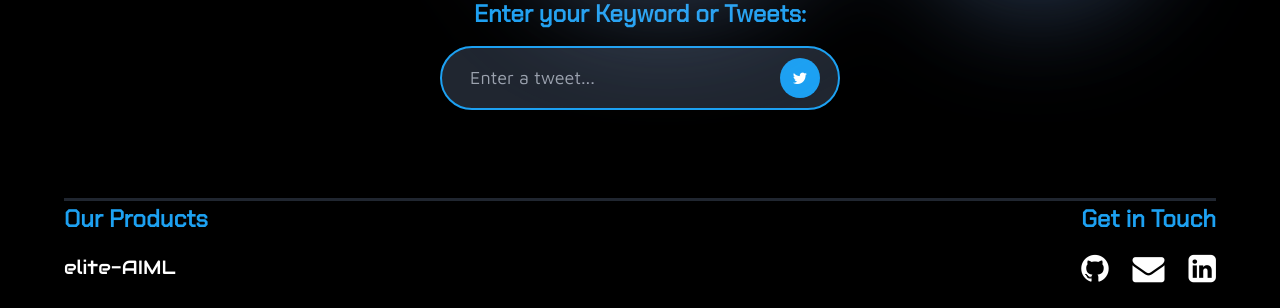
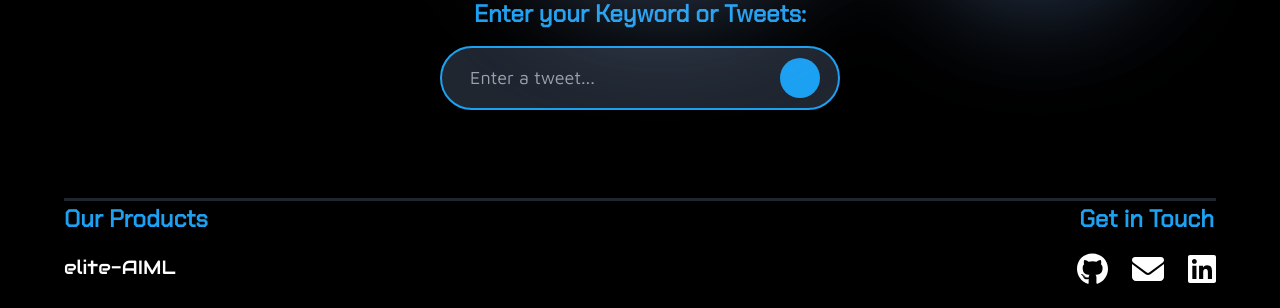
Before and after one commit to soorya-u/Belief, a React (Vite) app in the folder client/: page / in a window 1280 px wide. Shown: the part 560-868 px from the top of the page. Built offline with nearby package versions, Linux system fonts and the light colour scheme; no server answers.

Commit message:
feat: Added FontAwesome Icons
Signed-off-by: Soorya U <sooryau7@gmail.com>

```diff
--- a/client/package.json
+++ b/client/package.json
@@ -10,6 +10,10 @@
     "preview": "vite preview"
   },
   "dependencies": {
+    "@fortawesome/fontawesome-svg-core": "^6.5.1",
+    "@fortawesome/free-brands-svg-icons": "^6.5.1",
+    "@fortawesome/free-solid-svg-icons": "^6.5.1",
+    "@fortawesome/react-fontawesome": "^0.2.0",
     "axios": "^1.6.2",
     "react": "^18.2.0",
     "react-dom": "^18.2.0",
--- a/client/src/components/Footer/index.tsx
+++ b/client/src/components/Footer/index.tsx
@@ -1,3 +1,7 @@
+import { faGithub, faLinkedin } from "@fortawesome/free-brands-svg-icons";
+import { faEnvelope } from "@fortawesome/free-solid-svg-icons";
+import { FontAwesomeIcon } from "@fortawesome/react-fontawesome";
+
 const Footer = () => {
   return (
     <>
@@ -23,15 +27,15 @@ const Footer = () => {
             </h2>
             <div className="flex justify-center items-center gap-6">
               <a href="https://github.com/soorya-u/Belief" target="_blank">
-                <i className="fa fa-github text-[2rem]"></i>
+                <FontAwesomeIcon icon={faGithub} className="text-[2rem]" />
               </a>
 
               <a href="mailto:sooryau7@gmail.com" target="_blank">
-                <i className="fa fa-envelope text-[2rem]"></i>
+                <FontAwesomeIcon icon={faEnvelope} className="text-[2rem]" />
               </a>
 
               <a href="https://www.linkedin.com/in/soorya-u/" target="_blank">
-                <i className="fa fa-linkedin-square text-[2rem]"></i>
+                <FontAwesomeIcon icon={faLinkedin} className="text-[2rem]" />
               </a>
             </div>
           </div>
--- a/client/src/components/TweetInput/TweetInput.tsx
+++ b/client/src/components/TweetInput/TweetInput.tsx
@@ -1,3 +1,7 @@
+import { FontAwesomeIcon } from "@fortawesome/react-fontawesome";
+import { faSpinner } from "@fortawesome/free-solid-svg-icons";
+import { faTwitter } from "@fortawesome/free-brands-svg-icons";
+
 function TweetInput({
   value,
   setValue,
@@ -19,7 +23,8 @@ function TweetInput({
         type="submit"
         className="bg-[#1da1f2] text-center border-none rounded-full text-[#eafaf1] float-right h-10 aspect-square flex justify-center items-center transition-[0.4s] cursor-pointer group-hover:bg-white"
       >
-        <i className="fa fa-twitter group-hover:text-black"></i>
+        {/* <FontAwesomeIcon icon={faSpinner} className="animate-spin w-[20px] h-[20px]" /> */}
+        {/* <FontAwesomeIcon icon={faTwitter} className="w-[15px] h-[15px]" /> */}
       </button>
     </>
   );
```
Also changed, not shown: 1 other file (tests, documents, lock files or other folders).
